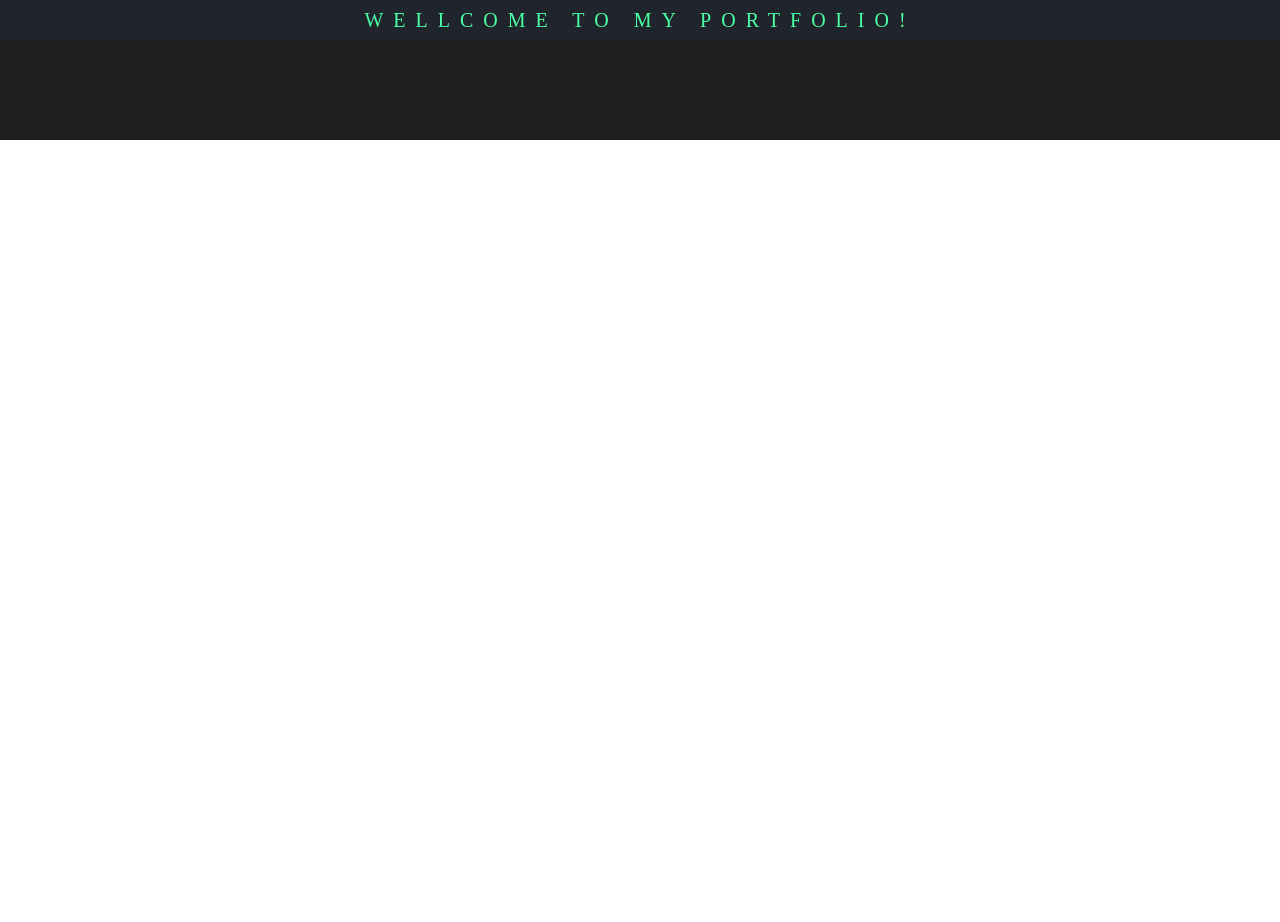
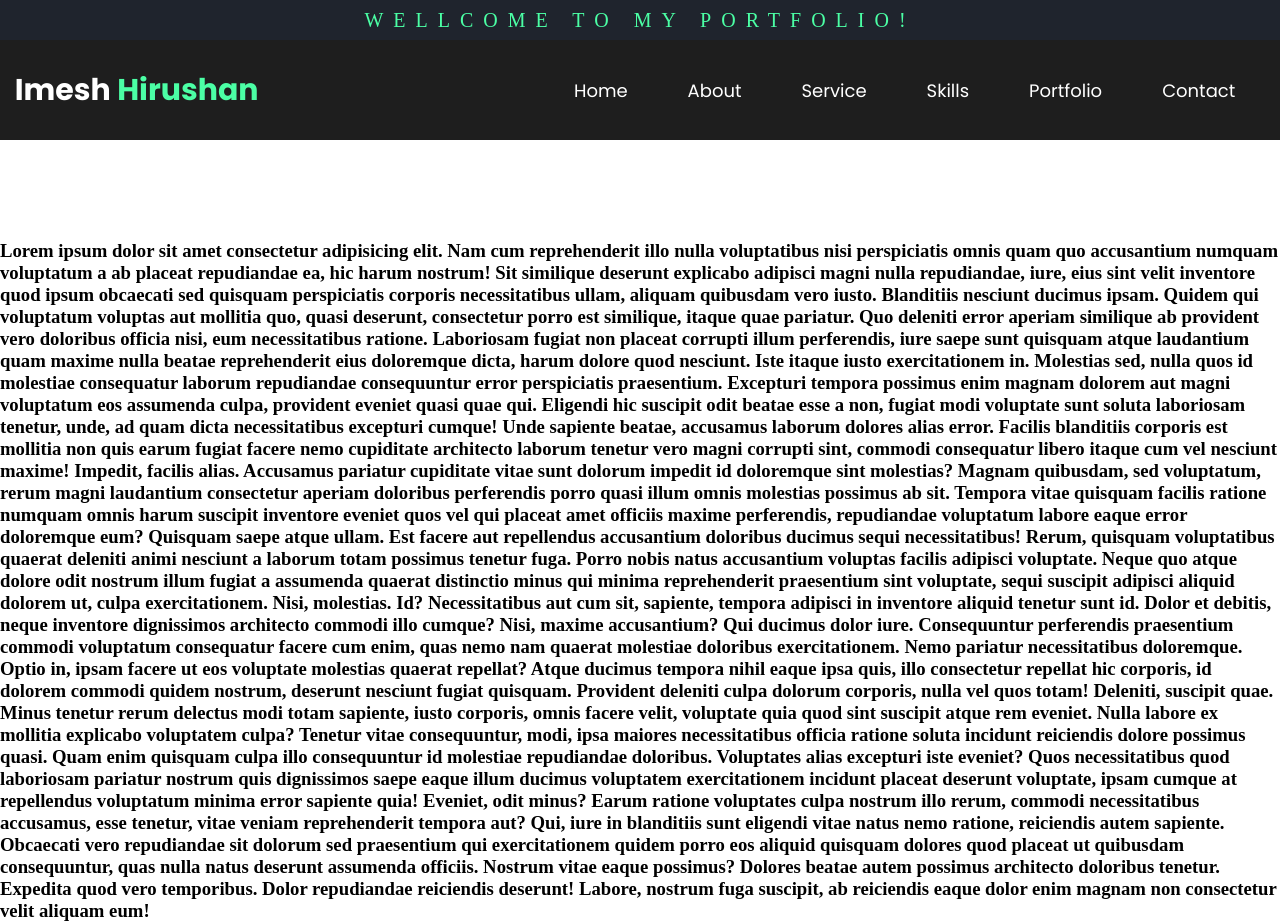
Before and after one commit to imeshhirushan2117/React-Portfolio, a React (Vite) app: page / in a window 1280 px wide. Before the commit the page ends 800 px from the top, so only its background shows below. Built offline with nearby package versions, Linux system fonts and the light colour scheme.

Commit message:
complted-navbar

```diff
--- a/src/assets/app/App.css
+++ b/src/assets/app/App.css
@@ -1,4 +1,5 @@
 *{
     padding: 0;
     margin: 0;
+    scroll-behavior: smooth;
 }
--- a/src/assets/app/App.jsx
+++ b/src/assets/app/App.jsx
@@ -1,14 +1,16 @@
 import './App.css'
 import Navbar,{StickyNanbar} from '../component/Navbar/Navbar'
+import Temp from '../component/Temp/Temp'
 
 function App() {
 
 
   return (
     <>
+
     <StickyNanbar title={'WELLCOME TO MY PORTFOLIO!'}/>
-
     <Navbar/>
+    <Temp/>
     </>
   )
 }
--- a/src/assets/component/Navbar/Navbar.jsx
+++ b/src/assets/component/Navbar/Navbar.jsx
@@ -3,18 +3,32 @@ import './styles.css'
 
 
 
-function Navbar(porps){
-    return(
+function Navbar(props) {
+    return (
+
+
         <div className='main-navbar'>
+          <div className='main-name'>
+          <h1><span style={{color:'#FFFFFF'}}>Imesh</span> Hirushan</h1>
+          </div>
+           <div className='nav-item'>
+            <a   href="#">Home</a>
+            <a  href="#">About</a>
+            <a  href="#">Service</a>
+            <a href="#">Skills</a>
+            <a  href="#">Portfolio</a>
+            <a  href="#">Contact</a>
+           </div>
+        </div>
 
-        </div>
+
     )
 }
 
 export default Navbar
 
-export function StickyNanbar(props){
-    return(
+export function StickyNanbar(props) {
+    return (
         <div className={'sticky'}>
             <h1 className='fonts'>{props.title}</h1>
         </div>
--- a/src/assets/component/Navbar/styles.css
+++ b/src/assets/component/Navbar/styles.css
@@ -1,3 +1,4 @@
+/* .sticky-nevbar */
 .sticky{
     width: 100%;
     height: 40px;
@@ -6,15 +7,6 @@
     justify-content: center;
     align-items: center;
 }
-
-.main-navbar{
-    background-color: #1E1E1E;
-    width: 100%;
-    height: 100px;
-    position: sticky;
-    top: 0px;
-
-}
 .fonts{
     font-family: 'Zilla Slab', serif;
     color: #4BFFA5;
@@ -22,3 +14,38 @@
     font-weight: 100;
     letter-spacing: 10px;
 }
+
+/* Nav bar */
+.main-navbar{
+    background-color: #1E1E1E;
+    width: 100%;
+    height: 100px;
+    position: sticky;
+    top: 0px;
+    display: flex;
+    font-family: 'Poppins',sans-serif;
+    align-items: center;
+    justify-content: space-around;
+}
+.main-name{
+    color: #4BFFA5;
+    margin-right: 20%;
+    font-size: 15px;
+    }
+
+.nav-item{
+display: flex;
+}
+
+.nav-item a{
+    text-decoration: none;
+    color: white;
+    margin:30px;
+    font-size: 18px;
+    transition: color 0.9s ;
+}
+
+.nav-item a:hover{
+    color: #4BFFA5;
+
+}
--- /dev/null
+++ b/src/assets/component/Temp/Temp.jsx
@@ -0,0 +1,29 @@
+import './styles.css'
+
+function Temp(){
+    return(
+        <h3 className="temp">
+            Lorem ipsum dolor sit amet consectetur adipisicing elit. Nam cum reprehenderit illo nulla voluptatibus nisi perspiciatis omnis quam quo accusantium numquam voluptatum a ab placeat repudiandae ea, hic harum nostrum!
+            Sit similique deserunt explicabo adipisci magni nulla repudiandae, iure, eius sint velit inventore quod ipsum obcaecati sed quisquam perspiciatis corporis necessitatibus ullam, aliquam quibusdam vero iusto. Blanditiis nesciunt ducimus ipsam.
+            Quidem qui voluptatum voluptas aut mollitia quo, quasi deserunt, consectetur porro est similique, itaque quae pariatur. Quo deleniti error aperiam similique ab provident vero doloribus officia nisi, eum necessitatibus ratione.
+            Laboriosam fugiat non placeat corrupti illum perferendis, iure saepe sunt quisquam atque laudantium quam maxime nulla beatae reprehenderit eius doloremque dicta, harum dolore quod nesciunt. Iste itaque iusto exercitationem in.
+            Molestias sed, nulla quos id molestiae consequatur laborum repudiandae consequuntur error perspiciatis praesentium. Excepturi tempora possimus enim magnam dolorem aut magni voluptatum eos assumenda culpa, provident eveniet quasi quae qui.
+            Eligendi hic suscipit odit beatae esse a non, fugiat modi voluptate sunt soluta laboriosam tenetur, unde, ad quam dicta necessitatibus excepturi cumque! Unde sapiente beatae, accusamus laborum dolores alias error.
+            Facilis blanditiis corporis est mollitia non quis earum fugiat facere nemo cupiditate architecto laborum tenetur vero magni corrupti sint, commodi consequatur libero itaque cum vel nesciunt maxime! Impedit, facilis alias.
+            Accusamus pariatur cupiditate vitae sunt dolorum impedit id doloremque sint molestias? Magnam quibusdam, sed voluptatum, rerum magni laudantium consectetur aperiam doloribus perferendis porro quasi illum omnis molestias possimus ab sit.
+            Tempora vitae quisquam facilis ratione numquam omnis harum suscipit inventore eveniet quos vel qui placeat amet officiis maxime perferendis, repudiandae voluptatum labore eaque error doloremque eum? Quisquam saepe atque ullam.
+            Est facere aut repellendus accusantium doloribus ducimus sequi necessitatibus! Rerum, quisquam voluptatibus quaerat deleniti animi nesciunt a laborum totam possimus tenetur fuga. Porro nobis natus accusantium voluptas facilis adipisci voluptate.
+            Neque quo atque dolore odit nostrum illum fugiat a assumenda quaerat distinctio minus qui minima reprehenderit praesentium sint voluptate, sequi suscipit adipisci aliquid dolorem ut, culpa exercitationem. Nisi, molestias. Id?
+            Necessitatibus aut cum sit, sapiente, tempora adipisci in inventore aliquid tenetur sunt id. Dolor et debitis, neque inventore dignissimos architecto commodi illo cumque? Nisi, maxime accusantium? Qui ducimus dolor iure.
+            Consequuntur perferendis praesentium commodi voluptatum consequatur facere cum enim, quas nemo nam quaerat molestiae doloribus exercitationem. Nemo pariatur necessitatibus doloremque. Optio in, ipsam facere ut eos voluptate molestias quaerat repellat?
+            Atque ducimus tempora nihil eaque ipsa quis, illo consectetur repellat hic corporis, id dolorem commodi quidem nostrum, deserunt nesciunt fugiat quisquam. Provident deleniti culpa dolorum corporis, nulla vel quos totam!
+            Deleniti, suscipit quae. Minus tenetur rerum delectus modi totam sapiente, iusto corporis, omnis facere velit, voluptate quia quod sint suscipit atque rem eveniet. Nulla labore ex mollitia explicabo voluptatem culpa?
+            Tenetur vitae consequuntur, modi, ipsa maiores necessitatibus officia ratione soluta incidunt reiciendis dolore possimus quasi. Quam enim quisquam culpa illo consequuntur id molestiae repudiandae doloribus. Voluptates alias excepturi iste eveniet?
+            Quos necessitatibus quod laboriosam pariatur nostrum quis dignissimos saepe eaque illum ducimus voluptatem exercitationem incidunt placeat deserunt voluptate, ipsam cumque at repellendus voluptatum minima error sapiente quia! Eveniet, odit minus?
+            Earum ratione voluptates culpa nostrum illo rerum, commodi necessitatibus accusamus, esse tenetur, vitae veniam reprehenderit tempora aut? Qui, iure in blanditiis sunt eligendi vitae natus nemo ratione, reiciendis autem sapiente.
+            Obcaecati vero repudiandae sit dolorum sed praesentium qui exercitationem quidem porro eos aliquid quisquam dolores quod placeat ut quibusdam consequuntur, quas nulla natus deserunt assumenda officiis. Nostrum vitae eaque possimus?
+            Dolores beatae autem possimus architecto doloribus tenetur. Expedita quod vero temporibus. Dolor repudiandae reiciendis deserunt! Labore, nostrum fuga suscipit, ab reiciendis eaque dolor enim magnam non consectetur velit aliquam eum!
+        </h3>
+    )
+}
+export default Temp
--- /dev/null
+++ b/src/assets/component/Temp/styles.css
@@ -0,0 +1,3 @@
+.temp{
+    margin-top: 100px;
+}
--- a/src/index.css
+++ b/src/index.css
@@ -1 +1,2 @@
 @import url('https://fonts.googleapis.com/css2?family=Zilla+Slab:wght@300&display=swap');
+@import url('https://fonts.googleapis.com/css2?family=Poppins:wght@300;400;500;600;700;800;900&display=swap');
```
